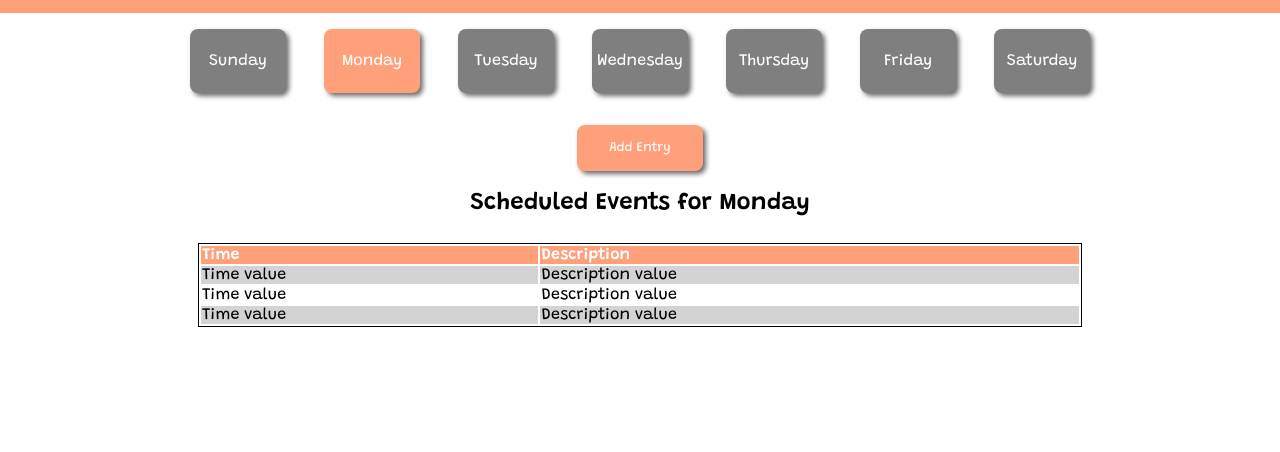
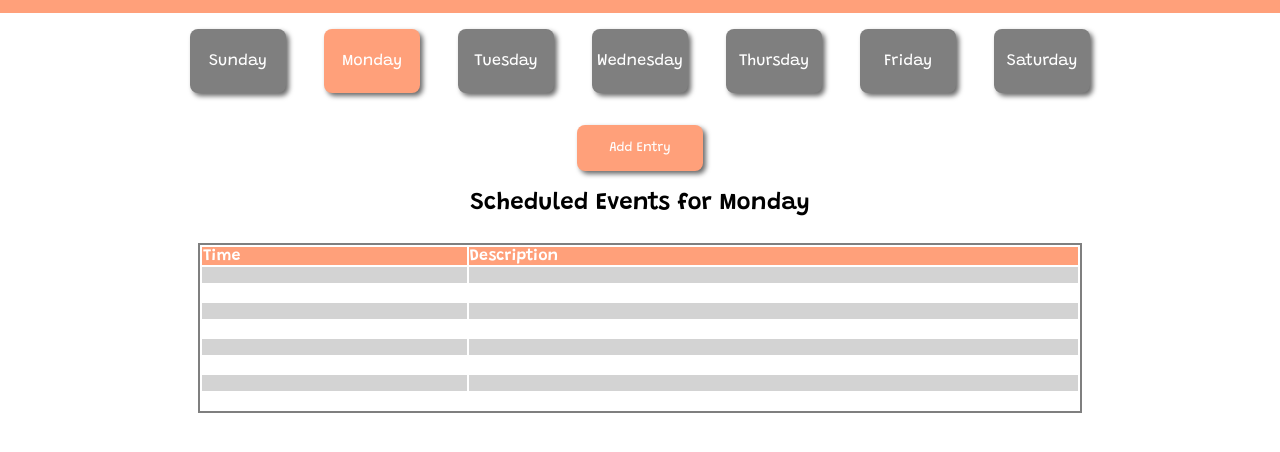
Before and after one commit to kelly-hansen/week-planner, a plain HTML site: page index.html in a window 1280 px wide. Shown: the part 50-502 px from the top of the page. Drawn offline with Linux system fonts and the light colour scheme.

Commit message:
Table renders with dataViewSwap()

```diff
--- a/index.html
+++ b/index.html
@@ -62,35 +62,6 @@
       </div>
     </div>
 
-    <div class="data-view-cont">
-      <div class="row">
-        <h2>Scheduled Events for Monday</h2>
-      </div>
-      <div class="row table-cont">
-        <table>
-          <thead>
-            <tr>
-              <th>Time</th>
-              <th>Description</th>
-            </tr>
-          </thead>
-          <tbody>
-            <tr>
-              <td>Time value</td>
-              <td>Description value</td>
-            </tr>
-            <tr>
-              <td>Time value</td>
-              <td>Description value</td>
-            </tr>
-            <tr>
-              <td>Time value</td>
-              <td>Description value</td>
-            </tr>
-          </tbody>
-        </table>
-      </div>
-    </div>
   </main>
   <script src="main.js"></script>
 </body>
--- a/main.js
+++ b/main.js
@@ -79,15 +79,14 @@ function renderDataViewHTML(newDataView) {
   var $tbody = document.createElement('tbody');
   $table.appendChild($tbody);
 
-  var $trTemplate = document.createElement('tr');
+  for (var i = 0; i < 8; i++) {
+    var $trTemplate = document.createElement('tr');
 
-  var $td1 = document.createElement('td');
-  $trTemplate.appendChild($td1);
+    var $td1 = document.createElement('td');
+    $trTemplate.appendChild($td1);
 
-  var $td2 = document.createElement('td');
-  $trTemplate.appendChild($td2);
-
-  for (var i = 0; i < 8; i++) {
+    var $td2 = document.createElement('td');
+    $trTemplate.appendChild($td2);
     $tbody.appendChild($trTemplate);
   }
 
@@ -102,6 +101,12 @@ function dataViewSwap(newDataView) {
   var $newDayDiv = document.querySelector('[data-view="' + newDataView + '"]');
   $newDayDiv.className = 'weekday day-selected';
   data.view = newDataView;
+  var $main = document.querySelector('main');
+  var $dataViewDiv = document.querySelector('.data-view-cont');
+  if ($dataViewDiv) {
+    $main.removeChild($dataViewDiv);
+  }
+  $main.appendChild(renderDataViewHTML(newDataView));
 }
 
 function weekdaySwitcher(e) {
--- a/styles.css
+++ b/styles.css
@@ -26,8 +26,12 @@ thead {
 
 table {
   margin: 0.5rem;
-  border: 1px solid black;
+  border: 2px solid rgb(127, 127, 127);
   width: 100%;
+}
+
+td {
+  height: 1rem;
 }
 
 .container {
```
